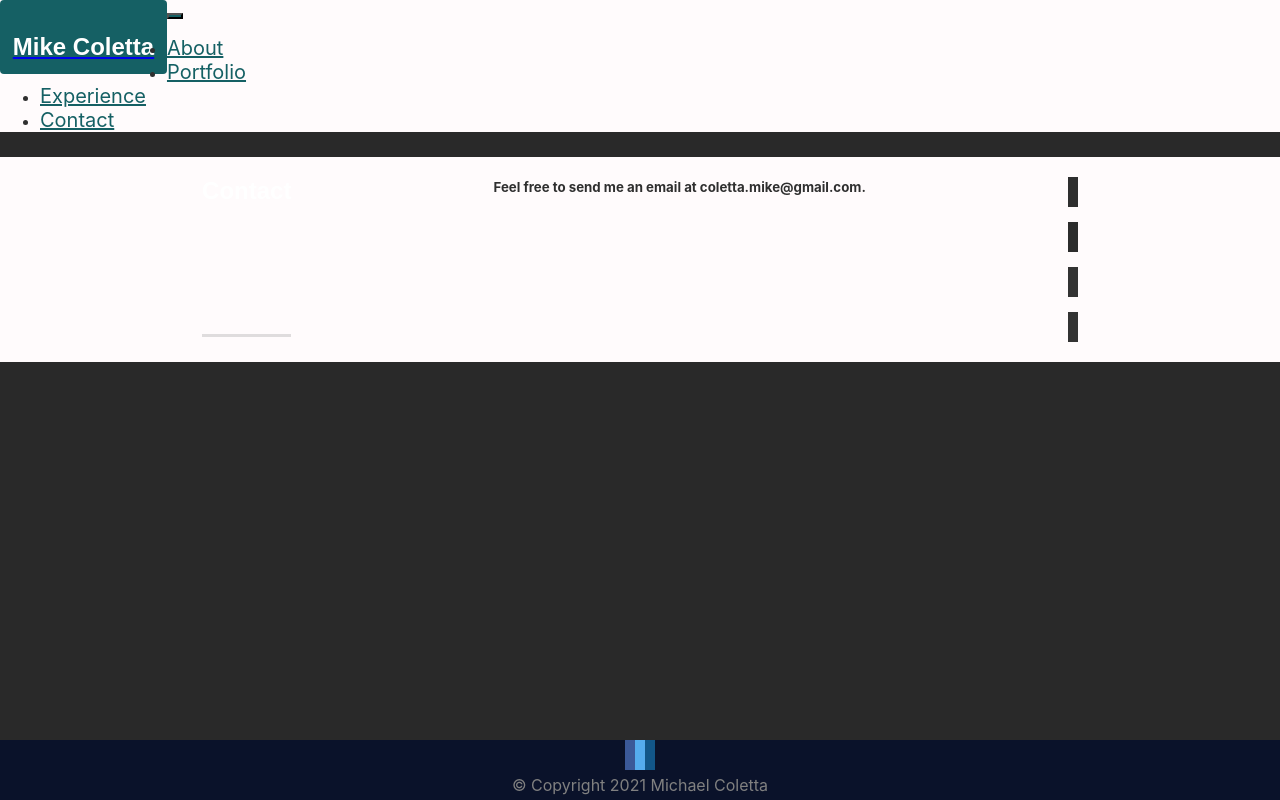
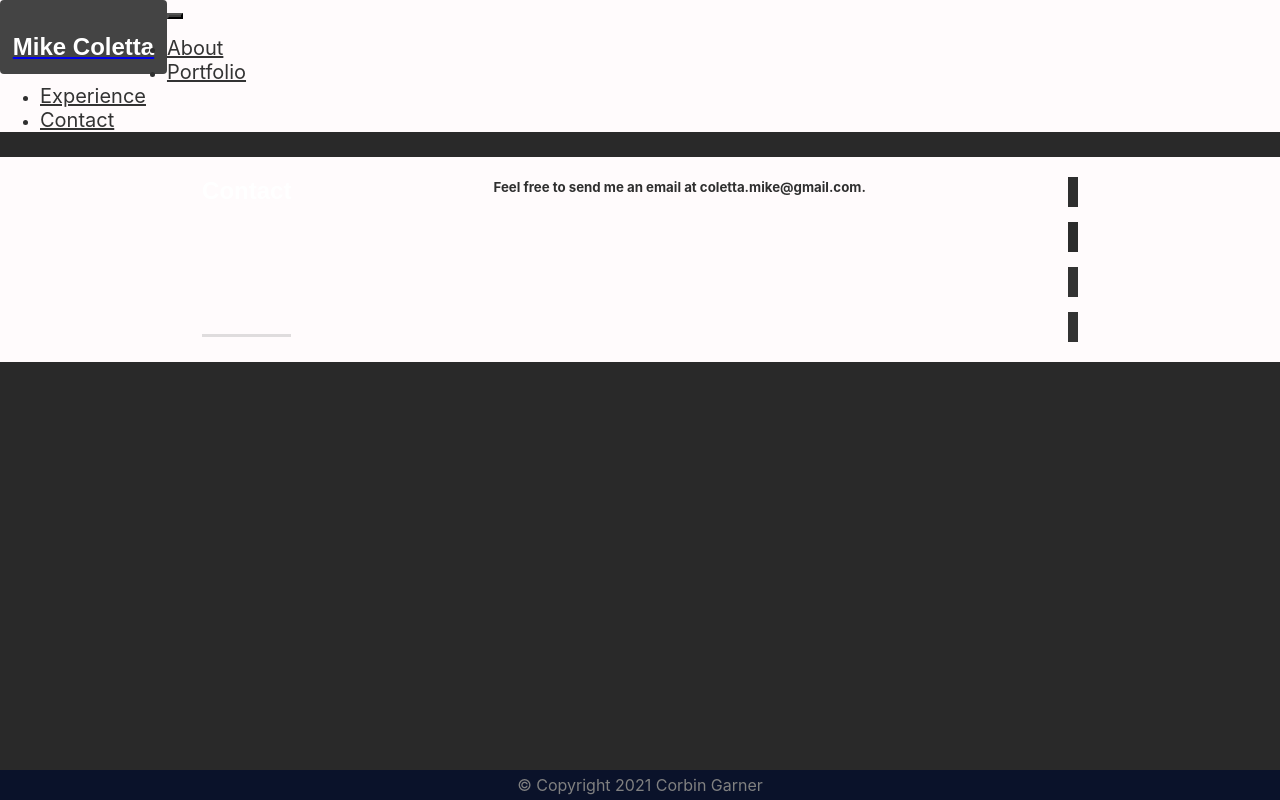
Before and after one commit to CorbinGar/Portfolio, a React (Create React App) app: page /contact in a window 1280 px wide. Built offline with nearby package versions, Linux system fonts and the light colour scheme.

Commit message:
fixed navbar and footer issues

```diff
--- a/src/components/Footer/index.js
+++ b/src/components/Footer/index.js
@@ -5,10 +5,7 @@ function Footer() {
     return (
     <footer className="footer footer-style">
         <div className="inline">
-            <a href="https://www.facebook.com/coletta.mike/" className="fa fa-facebook" target="_blank" rel="noreferrer"></a>
-            <a href="https://twitter.com/MeColetta" className="fa fa-twitter" target="_blank" rel="noreferrer"></a>
-            <a href="https://www.instagram.com/mecoletta/" className="fa fa-instagram" target="_blank" rel="noreferrer"></a>
-            <p className="copyright">© Copyright 2021 Michael Coletta</p>
+            <p className="copyright">© Copyright 2021 Corbin Garner</p>
         </div>
     </footer>
     )
--- a/src/components/navbar/style.css
+++ b/src/components/navbar/style.css
@@ -3,7 +3,7 @@
 }
 
 .dropdownButton {
-    background-color: #156064;
+    background-color: #3d3d3d;
     color: white;
 }
 .dropdownIcon {
@@ -11,7 +11,7 @@
 }
 .navbar-brand {
     float: left;
-    background-color: #156064;
+    background-color: #444444;
     padding: 1vw;
     margin-right: 0px;
     border-radius: .25rem;
@@ -28,5 +28,5 @@
 
 a.navlink {
     font-size: 20px;
-    color: #156064;
+    color: #333333;
 }
```
